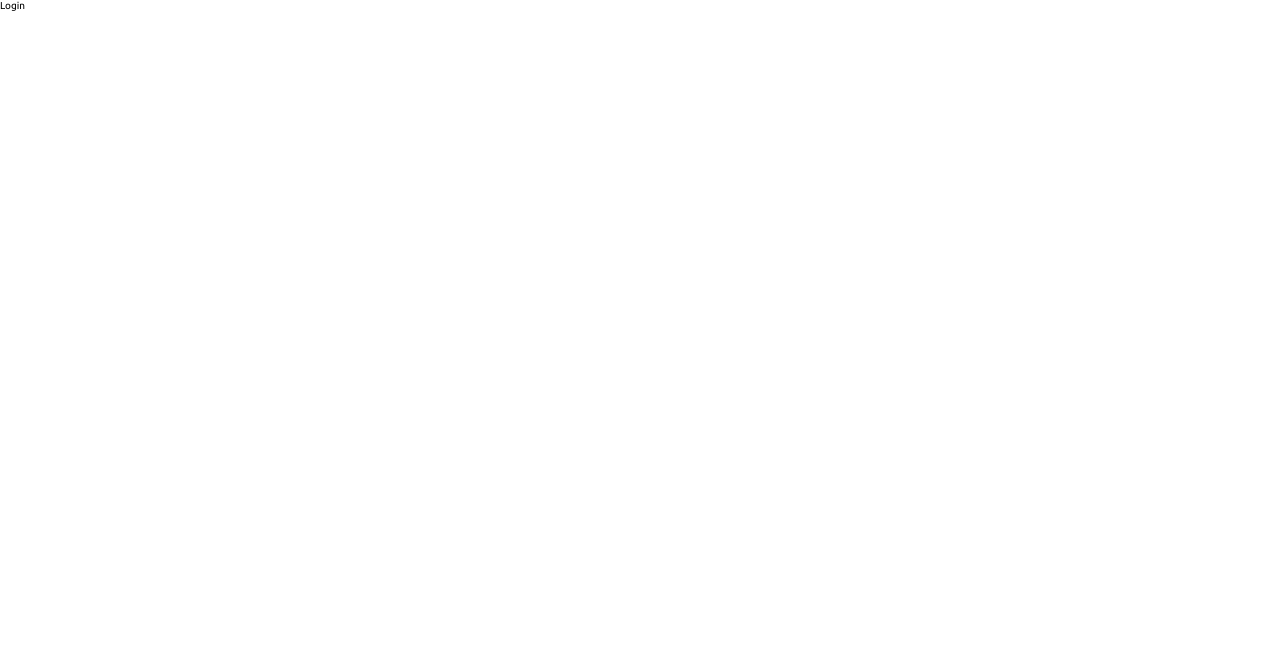
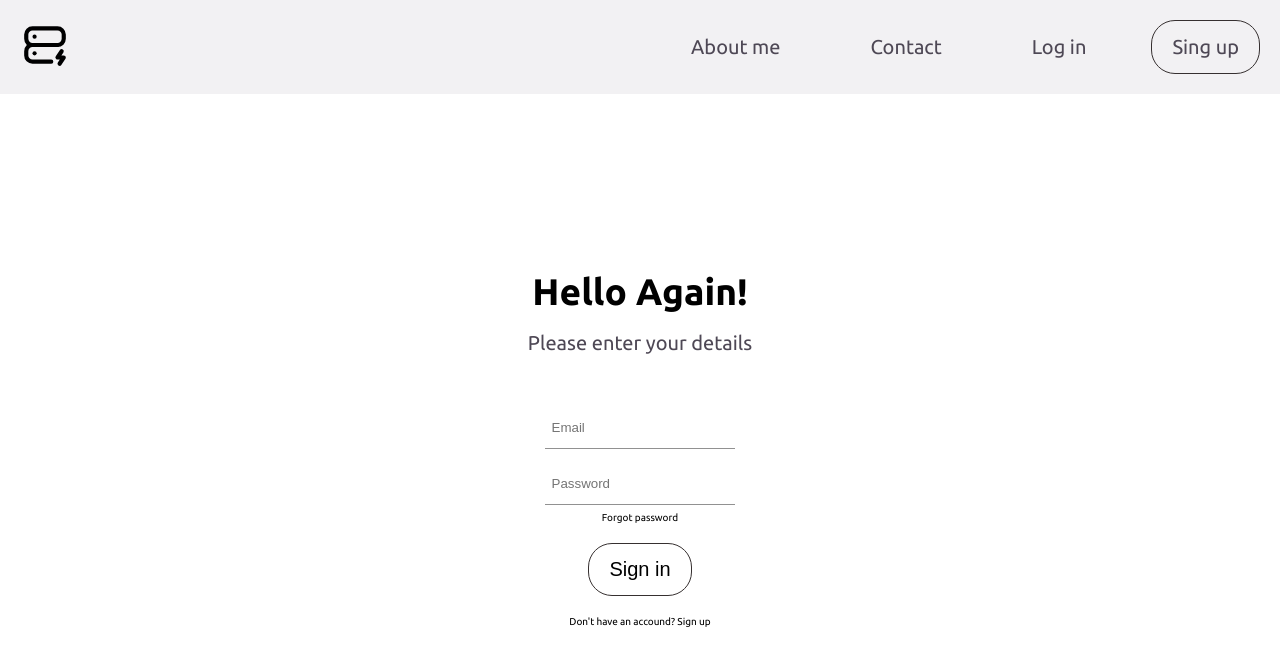
Before and after one commit to Kry765/learnPostgress, a React (Create React App) app: page /Login in a window 1280 px wide. Shown: the top 666 px of the page. Built offline with nearby package versions, Linux system fonts and the light colour scheme.

Commit message:
add login page

```diff
--- a/src/components/Home.js
+++ b/src/components/Home.js
@@ -1,5 +1,6 @@
 import React from 'react'
-import '../scss/Home.scss'
+import '../scss/_home.scss'
+import '../scss/_style.scss'
 import { Link } from 'react-router-dom'
 
 export default class Home extends React.Component {
--- a/src/components/Login.js
+++ b/src/components/Login.js
@@ -1,7 +1,48 @@
-import React from "react"
+import React from 'react'
+import { Link } from 'react-router-dom'
+import '../scss/_style.scss'
+import '../scss/_login.scss'
 
 export default class Login extends React.Component {
 	render() {
-		return <p>Login</p>
+		return (
+			<div>
+				<nav>
+					<div className='nav'>
+						<div className='nav__menu--logo'></div>
+						<div className='nav__burgericon'></div>
+						<div className='nav__menu'>About me</div>
+						<div className='nav__menu'>Contact</div>
+						<div className='nav__menu'>
+							<Link to='Login'>Log in</Link>
+						</div>
+						<div className='nav__menu--register-btn'>
+							<Link to='/Register'>Sing up</Link>
+						</div>
+					</div>
+				</nav>
+				<header className='header'>
+					<div className='header__position'>
+						<h1 className='header__welcome-h1'>Hello Again!</h1>
+						<p className='header__welcome-text'>Please enter your details</p>
+					</div>
+				</header>
+				<main>
+					<form>
+						<div className='test'>
+							<div className='form-account'>
+								<input type='text' className='form-account__input-account' placeholder='Email' />
+								<input type='password' className='form-account__input-account' placeholder='Password' />
+								<p className='left-position'>Forgot password</p>
+								<button type='button' className='signin-btn'>
+									Sign in
+								</button>
+								<p>Don't have an accound? Sign up</p>
+							</div>
+						</div>
+					</form>
+				</main>
+			</div>
+		)
 	}
 }
--- /dev/null
+++ b/src/scss/_home.scss
@@ -0,0 +1,35 @@
+@use './reset.scss' as *;
+//HEADER
+
+.header {
+	margin-top: 10%;
+	&__position {
+		display: flex;
+		justify-content: center;
+		align-items: center;
+		flex-direction: column;
+		text-align: center;
+		padding: 3em 0;
+	}
+	&__welcome-h1 {
+		font-size: 3.7em;
+		padding: 0.5em;
+		max-width: 100%;
+		min-height: 100%;
+	}
+	&__welcome-text {
+		font-size: 2rem;
+		color: $secondlyColor;
+	}
+	&__welcome-btn {
+		padding: 0.7em 1em;
+		margin: 1em;
+		border: 1px solid rgb(54, 48, 48);
+		border-radius: 1.2em;
+		font-size: 2rem;
+		background: none;
+	}
+	&__welcome-btn:hover {
+		cursor: pointer;
+	}
+}
--- /dev/null
+++ b/src/scss/_login.scss
@@ -0,0 +1,23 @@
+@use './reset.scss' as *;
+
+.form-account {
+	display: flex;
+	flex-direction: column;
+	align-items: center;
+	padding: 1.5em;
+	&__input-account {
+		padding: 1em 0.5em;
+		margin: 0.5em;
+		border: none;
+		border-bottom: 1.5px solid #919191;
+	}
+}
+
+.signin-btn {
+	padding: 0.7em 1em;
+	margin: 1em;
+	border: 1px solid rgb(54, 48, 48);
+	border-radius: 1.2em;
+	font-size: 2rem;
+	background: none;
+}
--- a/src/scss/Home.scss
+++ b/src/scss/_style.scss
@@ -1,25 +1,4 @@
-//ROOT
-$secondlyColor: #4e4855;
-
-*,
-*::before,
-*::after {
-	margin: 0;
-	padding: 0;
-	box-sizing: border-box;
-}
-
-a {
-	text-decoration: none;
-	color: $secondlyColor;
-}
-
-html {
-	font-family: 'Ubuntu', sans-serif;
-	font-size: 62.5%;
-}
-
-//NAVIGATION
+@use './reset.scss' as *;
 
 .nav {
 	position: relative;
@@ -70,40 +49,6 @@ html {
 	}
 }
 
-//HEADER
-
-.header {
-	margin-top: 15%;
-	&__position {
-		display: flex;
-		justify-content: center;
-		align-items: center;
-		flex-direction: column;
-		text-align: center;
-		padding: 3em;
-	}
-	&__welcome-h1 {
-		padding: 1em;
-		max-width: 100%;
-		min-height: 100%;
-	}
-	&__welcome-text {
-		font-size: 2rem;
-		color: $secondlyColor;
-	}
-	&__welcome-btn {
-		padding: 0.7em 1em;
-		margin: 1em;
-		border: 1px solid rgb(54, 48, 48);
-		border-radius: 1.2em;
-		font-size: 2rem;
-		background: none;
-	}
-	&__welcome-btn:hover {
-		cursor: pointer;
-	}
-}
-
 //MOBILE
 
 @media (max-width: 768px) {
--- /dev/null
+++ b/src/scss/reset.scss
@@ -0,0 +1,19 @@
+$secondlyColor: #4e4855;
+
+*,
+*::before,
+*::after {
+	margin: 0;
+	padding: 0;
+	box-sizing: border-box;
+}
+
+a {
+	text-decoration: none;
+	color: $secondlyColor;
+}
+
+html {
+	font-family: 'Ubuntu', sans-serif;
+	font-size: 62.5%;
+}
```
